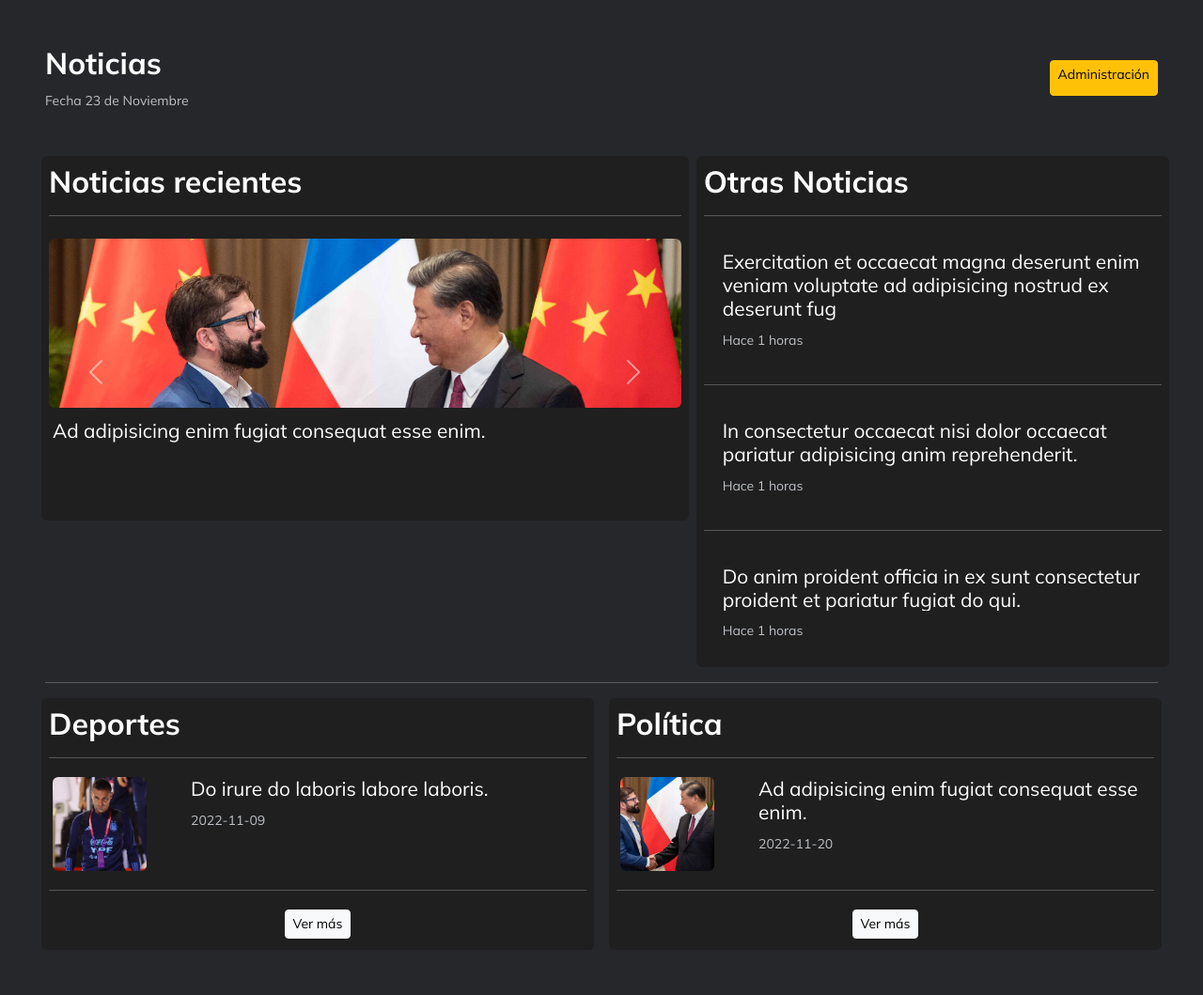
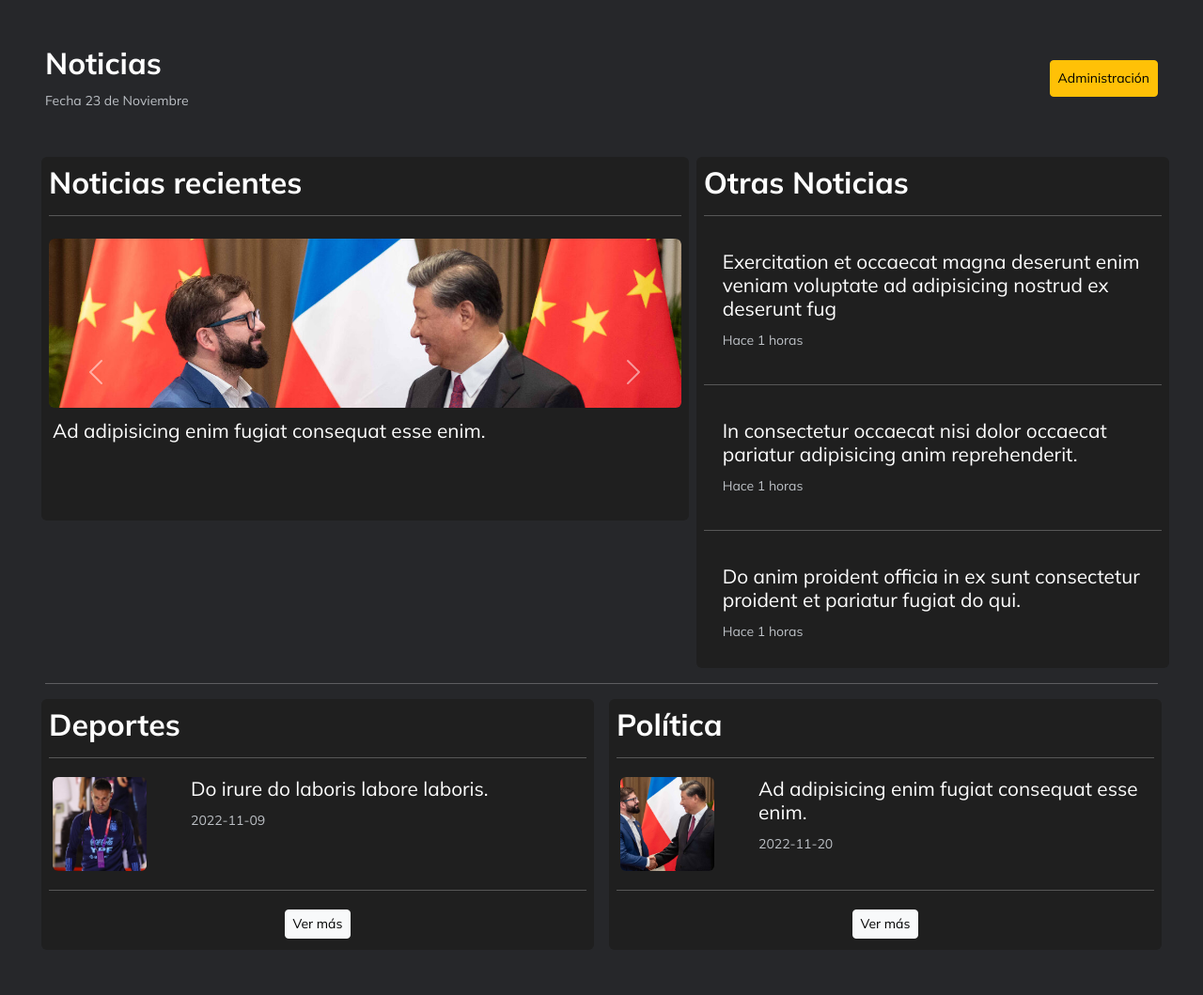
Before and after one commit to mhylos/lab3noticias, a PHP site: page / in a window 1280 px wide. Shown: the whole page at 94% size. Run offline with PHP 8.4, Linux system fonts and the light colour scheme; data comes from the database, SQL or seed files in the repository.

Commit message:
Adjust "Administracion" btn

```diff
--- a/index.php
+++ b/index.php
@@ -28,7 +28,7 @@ include("cnn.php");
                 <small><?php echo "Fecha $day de $months[$month]" ?></small>
             </div>
             <div class="col d-sm-flex flex-row-reverse">
-                <a href="admin.php" type="button" class="btn btn-warning btn-sm my-3">Administración</a>
+                <a href="admin.php" type="button" class="btn btn-warning btn-sm my-3 py-md-2">Administración</a>
             </div>
         </div>
     </header>
@@ -41,7 +41,7 @@ include("cnn.php");
                     <div id="recentnewsCarousel" class="carousel slide rounded" data-bs-ride="carousel">
                         <div class="carousel-inner text-center">
                             <?php
-                            $sql = "SELECT titulo, imagen FROM tabla_noticia ORDER BY fecha DESC LIMIT 3    ;";
+                            $sql = "SELECT titulo, imagen FROM tabla_noticia ORDER BY fecha DESC LIMIT 3;";
                             $result = mysqli_query($conexion, $sql);
                             $active = "active";
                             while ($mostrar = mysqli_fetch_array($result)) {
```
